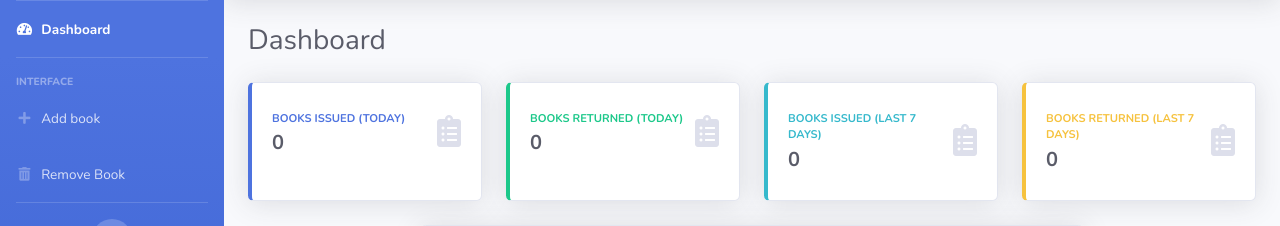
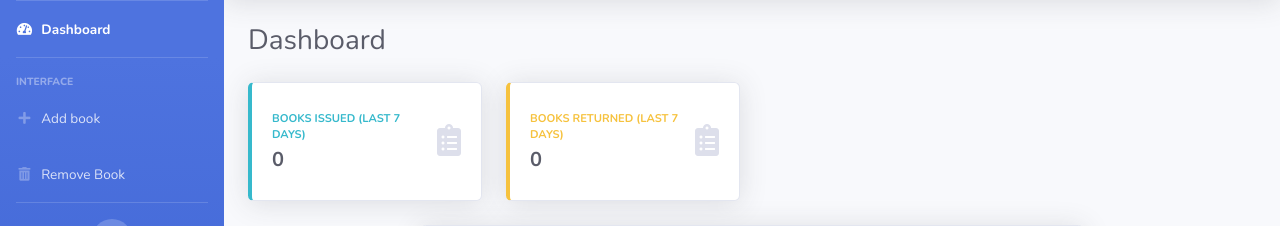
Before and after one commit to ujjwalbatra/smart-library, a Flask app: page /dashboard/ in a window 1280 px wide. Shown: the part 70-296 px from the top of the page. Run offline with Flask 2, Linux system fonts and the light colour scheme; the visitor is signed in with stand-in values (Sample User, id 1); data that the repository does not hold is empty; parts of the project's set-up code (start-up, migrations or seed data) failed here and were passed over; some libraries are stand-ins or nearby versions.

Commit message:
cal error fixed

```diff
--- a/admin_portal/static/js/demo/chart-bar.js
+++ b/admin_portal/static/js/demo/chart-bar.js
@@ -32,7 +32,7 @@ borrow_counts = null
 return_counts = null
 max = 10
 
-url_ = "http://192.168.1.100:8080/get-data"
+url_ = "http://10.132.57.216:8080/get-data"
 $.ajax({
     type: "GET",
     dataType: "json",
@@ -50,7 +50,7 @@ $.ajax({
             data: {
                 labels: dates,
                 datasets: [{
-                    label: "Revenue",
+                    label: "Books",
                     backgroundColor: "#4e73df",
                     hoverBackgroundColor: "#2e59d9",
                     borderColor: "#4e73df",
@@ -119,7 +119,7 @@ $.ajax({
                     callbacks: {
                         label: function (tooltipItem, chart) {
                             var datasetLabel = chart.datasets[tooltipItem.datasetIndex].label || '';
-                            return datasetLabel + ': $' + number_format(tooltipItem.yLabel);
+                            return datasetLabel + ':' + number_format(tooltipItem.yLabel);
                         }
                     }
                 },
@@ -132,7 +132,7 @@ $.ajax({
             data: {
                 labels: dates,
                 datasets: [{
-                    label: "Revenue",
+                    label: "Total",
                     backgroundColor: "#4e73df",
                     hoverBackgroundColor: "#2e59d9",
                     borderColor: "#4e73df",
@@ -201,7 +201,7 @@ $.ajax({
                     callbacks: {
                         label: function (tooltipItem, chart) {
                             var datasetLabel = chart.datasets[tooltipItem.datasetIndex].label || '';
-                            return datasetLabel + ': $' + number_format(tooltipItem.yLabel);
+                            return datasetLabel + ': ' + number_format(tooltipItem.yLabel);
                         }
                     }
                 },
--- a/admin_portal/static/js/demo/datatables.js
+++ b/admin_portal/static/js/demo/datatables.js
@@ -22,13 +22,15 @@ $(document).ready(function () {
         if (data[4] !== data[5]) {
             $("#warningModal").modal()
         } else {
-            url_ = "http://192.168.1.100:8080/delete-book/<" + data[0] + ">"
+            url_ = "http://10.132.57.216:8080/delete-book/<" + data[0] + ">"
             $.ajax({
                 type: "POST",
                 dataType: "json",
                 url: url_,
+		success: function (result) {
+            		window.location.replace("10.132.57.216:8080/");
+		}
             });
-            window.location.replace("192.168.1.100:8080/");
         }
     });
 });
--- a/admin_portal/templates/dashboard.html
+++ b/admin_portal/templates/dashboard.html
@@ -151,39 +151,6 @@
 
           <!-- Content Row -->
           <div class="row">
-
-         <div class="col-xl-3 col-md-6 mb-4">
-              <div class="card border-left-primary shadow h-100 py-2">
-                <div class="card-body">
-                  <div class="row no-gutters align-items-center">
-                    <div class="col mr-2">
-                      <div class="text-xs font-weight-bold text-primary text-uppercase mb-1">Books Issued (today)</div>
-                      <div class="h5 mb-0 font-weight-bold text-gray-800">{{ stats["books_borrowed_today"] }}</div>
-                    </div>
-                    <div class="col-auto">
-                      <i class="fas fa-clipboard-list fa-2x text-gray-300"></i>
-                    </div>
-                  </div>
-                </div>
-              </div>
-            </div>
-
-            <div class="col-xl-3 col-md-6 mb-4">
-              <div class="card border-left-success shadow h-100 py-2">
-                <div class="card-body">
-                  <div class="row no-gutters align-items-center">
-                    <div class="col mr-2">
-                      <div class="text-xs font-weight-bold text-success text-uppercase mb-1">Books returned (today)</div>
-                      <div class="h5 mb-0 font-weight-bold text-gray-800">{{ stats["books_returned_today"] }}</div>
-                    </div>
-                    <div class="col-auto">
-                      <i class="fas fa-clipboard-list fa-2x text-gray-300"></i>
-                    </div>
-                  </div>
-                </div>
-              </div>
-            </div>
-
             <div class="col-xl-3 col-md-6 mb-4">
               <div class="card border-left-info shadow h-100 py-2">
                 <div class="card-body">
```
Also changed, not shown: master_pi/requirements.txt (added, +38 -0 lines).
